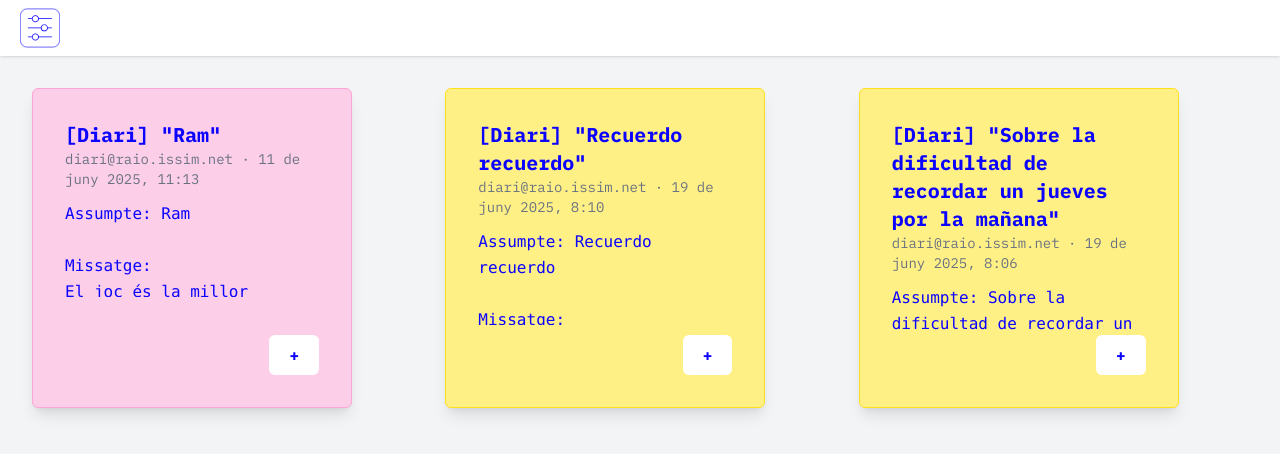
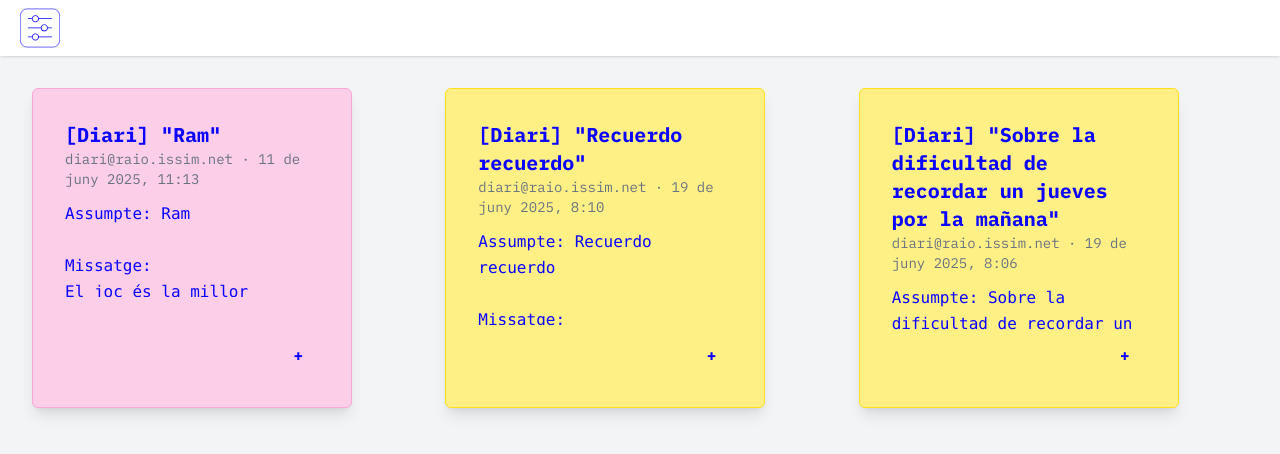
Before and after one commit to Kat-lev/reverbe-frontend, a React (Vite) app: page /style3 in a window 1280 px wide. Shown: the top 454 px of the page. Built offline with nearby package versions, Linux system fonts and the light colour scheme.

Commit message:
Creat Ghost variant in Button component, add Ghost variant button in Postit variant in Card component

```diff
--- a/src/components/Button.jsx
+++ b/src/components/Button.jsx
@@ -9,6 +9,7 @@ const Button = ({ children, variant = "primary", to, onClick, className, ...prop
   const colorStyles = {
     primary: "text-[var(--blue)] bg-[var(--white)] rounded-full px-5 py-2 flex items-center gap-2",
     secondary: "text-[var(--white)] bg-[var(--blue)] hover:bg-[var(--blue)]-800 rounded-full px-5 py-2 flex items-center gap-2",
+    ghost: "text-[var(--blue)] bg-transparent hover:bg-[var(--blue)]/10 px-3 py-1 rounded flex items-center gap-2",
   };
 
   if (to) {
--- a/src/components/Card.jsx
+++ b/src/components/Card.jsx
@@ -63,10 +63,10 @@ export default function Card({ data, variant = "scroll" }) {
         </pre>
       </div>
 
-      {showButtons && (
+      {variant === "postit" && (
         <div className="mt-1 flex justify-end">
-          <Button variant="primary" onClick={() => setOpen(!open)}>
-            {open ? "-" : "+"}
+          <Button variant="ghost" onClick={() => openModal(data)}>
+            +
           </Button>
         </div>
       )}
```
